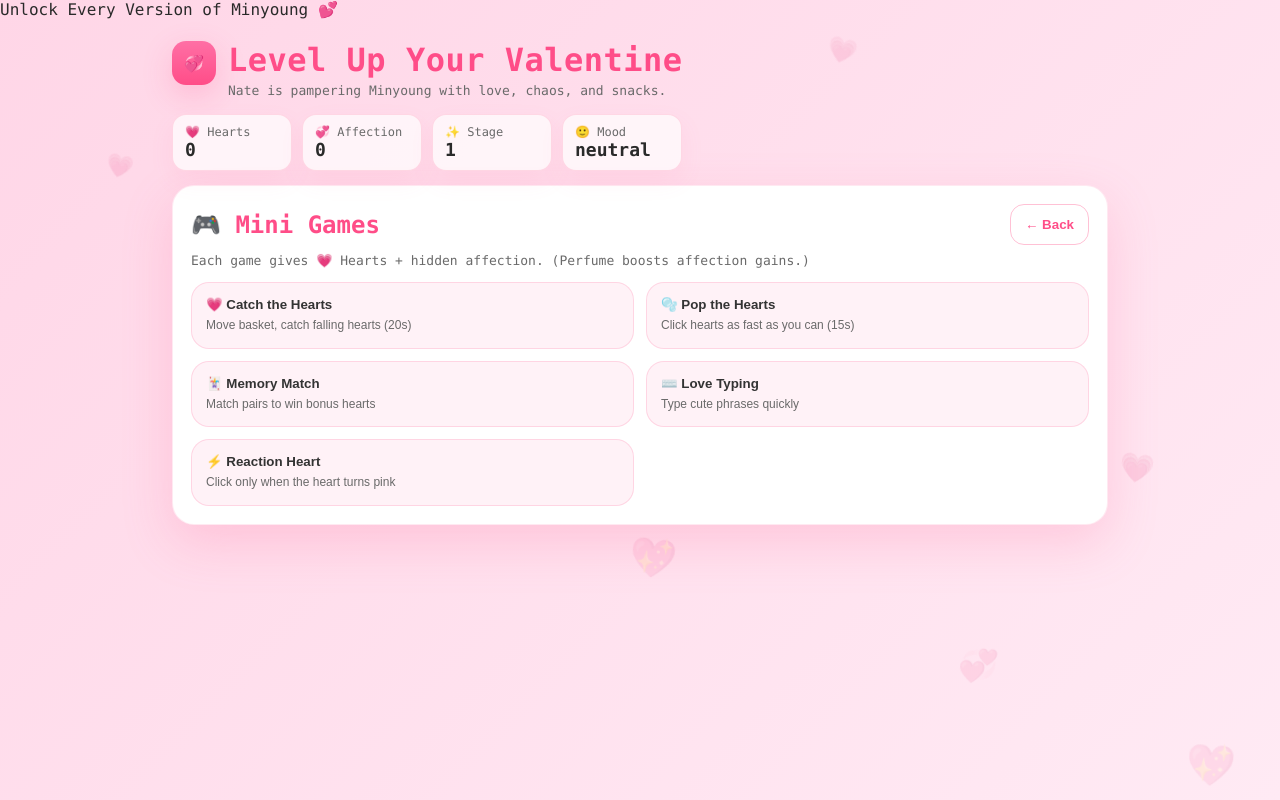
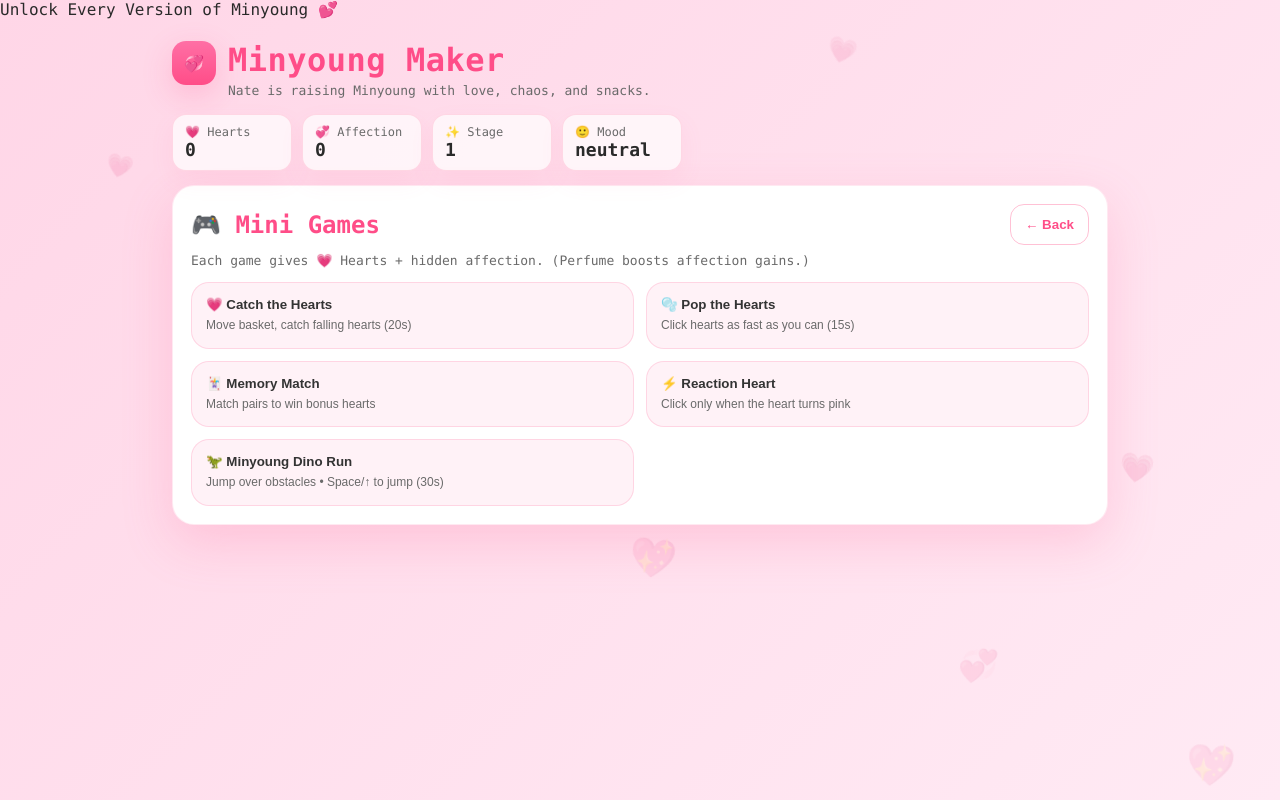
Before and after one commit to minyoungdo/iloveyou, a plain HTML site: page index.html in a window 1280 px wide. Both pictures are taken after a click on the button "🎮 Mini Games". Drawn offline with Linux system fonts and the light colour scheme.

Commit message:
Update index.html

```diff
--- a/index.html
+++ b/index.html
@@ -35,8 +35,8 @@
       <div class="brand">
         <div class="brand-badge">💞</div>
         <div>
-          <h1>Level Up Your Valentine</h1>
-          <p class="subtitle">Nate is pampering Minyoung with love, chaos, and snacks.</p>
+          <h1>Minyoung Maker</h1>
+          <p class="subtitle">Nate is raising Minyoung with love, chaos, and snacks.</p>
         </div>
       </div>
 
@@ -60,7 +60,6 @@
         <div class="home-actions">
           <button class="btn" id="btnMiniGames">🎮 Mini Games</button>
           <button class="btn" id="btnShop">🛍️ Shop</button>
-          <button class="btn ghost" id="btnCheckGrowth">✨ Check Growth</button>
           <button class="btn ghost" id="btnReset">🧼 Reset Save</button>
 
           <div class="dialogue" id="dialogue"></div>
@@ -95,13 +94,13 @@
           <div class="tile-title">🃏 Memory Match</div>
           <div class="tile-sub">Match pairs to win bonus hearts</div>
         </button>
-        <button class="tile" data-game="typing">
-          <div class="tile-title">⌨️ Love Typing</div>
-          <div class="tile-sub">Type cute phrases quickly</div>
-        </button>
         <button class="tile" data-game="react">
           <div class="tile-title">⚡ Reaction Heart</div>
           <div class="tile-sub">Click only when the heart turns pink</div>
+        </button>
+        <button class="tile" data-game="dino">
+          <div class="tile-title">🦖 Minyoung Dino Run</div>
+          <div class="tile-sub">Jump over obstacles • Space/↑ to jump (30s)</div>
         </button>
       </div>
     </section>
```
